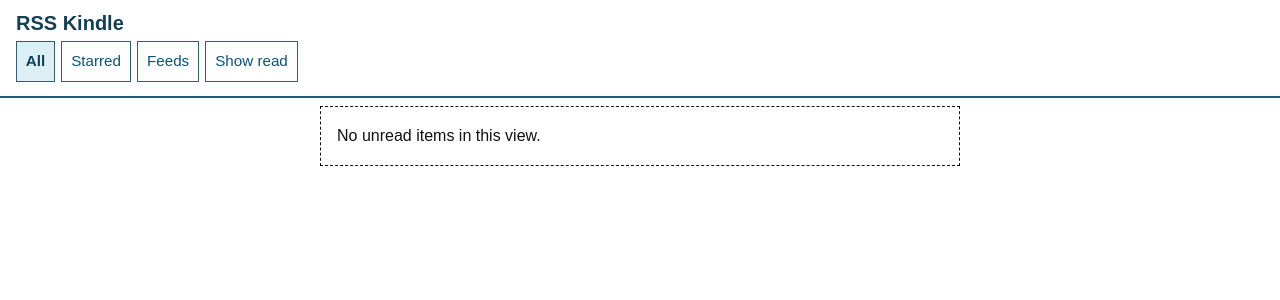
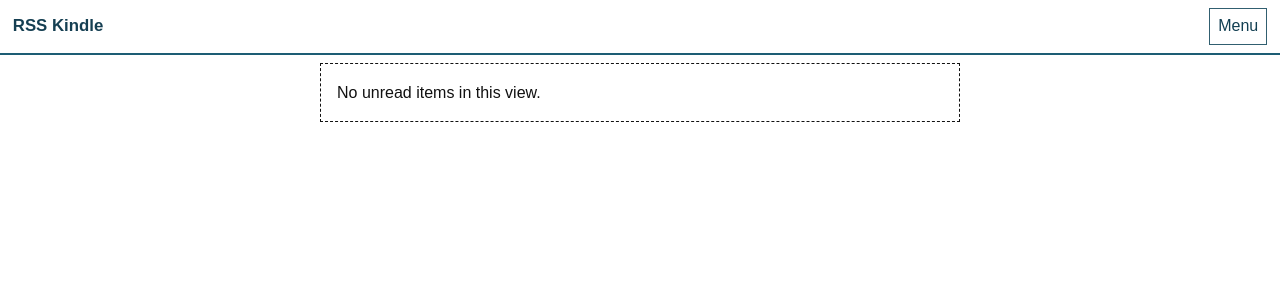
Before and after one commit to rymc/rss-kindle, a FastAPI app: page / in a window 1280 px wide. Shown: the top 300 px of the page. Run offline with FastAPI, Linux system fonts and the light colour scheme; data comes from the database, SQL or seed files in the repository; parts of the project's set-up code (start-up, migrations or seed data) failed here and were passed over.

Commit message:
refine kindle reader navigation

```diff
--- a/app/static/style.css
+++ b/app/static/style.css
@@ -70,42 +70,74 @@ button,
 .site-header {
   position: relative;
   z-index: 3;
-  padding: 0.7rem 1rem 0.85rem;
+  padding: 0.35rem 0.8rem;
   border-bottom: 2px solid #1d5d74;
   background: #fff;
 }
 
-.site-title-row {
-  display: flex;
-  align-items: baseline;
-  justify-content: space-between;
-  gap: 1rem;
+.reader-menu-summary {
+  display: grid;
+  min-height: 2.6rem;
+  grid-template-columns: auto minmax(0, 1fr) auto;
+  gap: 0.6rem;
+  align-items: center;
+  cursor: pointer;
+  list-style: none;
+  outline: 0;
+  -webkit-tap-highlight-color: transparent;
 }
 
-.site-header-actions {
-  display: flex;
-  align-items: center;
+.reader-menu-summary::-webkit-details-marker {
+  display: none;
 }
 
-.site-header-actions > * + * {
-  margin-left: 0.9rem;
+.reader-menu-summary::marker {
+  content: "";
 }
 
-.site-header-actions .inline-form {
-  display: flex;
-  margin: 0 0 0 0.9rem;
-}
-
-.site-header h1 {
-  margin: 0;
-  font-size: 1.25rem;
+.reader-menu-brand {
+  color: #153f52;
+  font-size: 1.05rem;
+  font-weight: bold;
   line-height: 1.2;
 }
 
-.site-header h1 a,
-.feeds-link {
-  color: #153f52;
-  text-decoration: none;
+.reader-menu-label {
+  display: inline-flex;
+  grid-column: 3;
+  min-width: 3.5rem;
+  min-height: 2.3rem;
+  box-sizing: border-box;
+  padding: 0.2rem 0.5rem;
+  border: 1px solid #315f70;
+  background: #fff;
+  color: #123f52;
+  align-items: center;
+  justify-content: center;
+  line-height: 1;
+}
+
+.reader-menu[open] .reader-menu-label {
+  background: #dceff5;
+  color: #103f55;
+  font-weight: bold;
+}
+
+.reader-menu-summary:focus .reader-menu-label {
+  border-width: 2px;
+}
+
+.reader-menu-panel {
+  position: absolute;
+  z-index: 3;
+  top: 100%;
+  right: 0;
+  left: 0;
+  box-sizing: border-box;
+  padding: 0.4rem 0.8rem 0.8rem;
+  border-top: 1px solid #9aaab0;
+  border-bottom: 2px solid #1d5d74;
+  background: #fff;
 }
 
 .text-button {
@@ -115,12 +147,11 @@ button,
 }
 
 .kindle-group-nav {
-  display: flex;
+  display: grid;
+  grid-template-columns: repeat(3, minmax(0, 1fr));
   align-items: stretch;
   gap: 0.4rem;
-  margin-top: 0.35rem;
-  overflow: hidden;
-  white-space: nowrap;
+  margin: 0;
 }
 
 .kindle-group-nav a {
@@ -145,20 +176,41 @@ button,
 }
 
 .kindle-group-nav .category-picker-link {
-  flex: 1 1 auto;
   min-width: 0;
   overflow: hidden;
   text-overflow: ellipsis;
-}
-
-.kindle-group-nav .read-visibility-toggle {
-  flex: 0 0 auto;
 }
 
 .kindle-group-nav .read-visibility-toggle.active {
   border-color: #873535;
   background: #f6dddd;
   color: #711e1e;
+}
+
+.site-header-actions {
+  display: flex;
+  gap: 0.4rem;
+  margin-top: 0.4rem;
+  align-items: stretch;
+}
+
+.site-header-actions .inline-form {
+  display: flex;
+  margin: 0;
+}
+
+.site-header-actions a,
+.site-header-actions .text-button {
+  display: inline-flex;
+  min-height: 2.6rem;
+  box-sizing: border-box;
+  padding: 0.3rem 0.65rem;
+  border: 1px solid #315f70;
+  background: #fff;
+  color: #123f52;
+  align-items: center;
+  justify-content: center;
+  text-decoration: none;
 }
 
 .content {
--- a/app/templates/base.html
+++ b/app/templates/base.html
@@ -9,15 +9,33 @@
     {% if admin_styles %}<link rel="stylesheet" href="{{ request.url_for('static', path='admin.css') }}?v={{ static_versions['admin.css'] }}" />{% endif %}
     {% if reader_script %}<script src="{{ request.url_for('static', path='reader.js') }}?v={{ static_versions['reader.js'] }}" defer></script>{% endif %}
   </head>
-  <body>
+  <body{% if body_class %} class="{{ body_class }}"{% endif %}>
     {% if show_site_header is not defined %}{% set show_site_header = true %}{% endif %}
     {% if show_site_header %}
     <header class="site-header">
-      <div class="site-title-row">
-        <h1><a href="{{ request.url_for('home') }}">RSS Kindle</a></h1>
+      <details class="reader-menu">
+        <summary class="reader-menu-summary">
+          <span class="reader-menu-brand">RSS Kindle</span>
         {% if stream_offset is defined and items %}
-        <p class="stream-page-status" data-stream-page-status>{{ stream_offset + 1 }}–{{ stream_offset + items|length }}/{{ stream_offset + items|length }}{% if older_url %}+{% endif %}</p>
+          <span class="stream-page-status" data-stream-page-status>{{ stream_offset + 1 }}–{{ stream_offset + items|length }}/{{ stream_offset + items|length }}{% if older_url %}+{% endif %}</span>
         {% endif %}
+          <span class="reader-menu-label">Menu</span>
+        </summary>
+
+        <div class="reader-menu-panel">
+          <nav class="kindle-group-nav" aria-label="Reader views">
+            <a href="{{ request.url_for('home') }}" class="{% if request.url.path == '/' %}active{% endif %}"{% if request.url.path == '/' %} aria-current="page"{% endif %}>All</a>
+            {% if groups %}
+            <a href="{{ request.url_for('categories_view') }}" class="category-picker-link{% if active_group_slug or request.url.path == '/categories' %} active{% endif %}"{% if request.url.path == '/categories' %} aria-current="page"{% endif %}>{{ active_group_name or 'Categories' }}</a>
+            {% endif %}
+            <a href="{{ request.url_for('starred_view') }}" class="{% if request.url.path == '/starred' %}active{% endif %}"{% if request.url.path == '/starred' %} aria-current="page"{% endif %}>Starred</a>
+            <a href="{{ request.url_for('feeds_index') }}" class="{% if request.url.path == '/feeds' or active_feed_id %}active{% endif %}"{% if request.url.path == '/feeds' or active_feed_id %} aria-current="page"{% endif %}>Feeds</a>
+            {% if read_toggle_url %}
+            <a href="{{ read_toggle_url }}" class="read-visibility-toggle{% if include_read %} active{% endif %}">{% if include_read %}Hide read{% else %}Show read{% endif %}</a>
+            {% endif %}
+          </nav>
+
+          {% if is_admin or (auth_enabled and current_user) %}
           <div class="site-header-actions">
             {% if is_admin %}
             <a href="{{ request.url_for('dashboard_page') }}">Dashboard</a>
@@ -29,19 +47,9 @@
             </form>
             {% endif %}
           </div>
+          {% endif %}
         </div>
-
-      <nav class="kindle-group-nav">
-        <a href="{{ request.url_for('home') }}" class="{% if request.url.path == '/' %}active{% endif %}"{% if request.url.path == '/' %} aria-current="page"{% endif %}>All</a>
-        {% if groups %}
-        <a href="{{ request.url_for('categories_view') }}" class="category-picker-link{% if active_group_slug or request.url.path == '/categories' %} active{% endif %}"{% if request.url.path == '/categories' %} aria-current="page"{% endif %}>{{ active_group_name or 'Categories' }}</a>
-        {% endif %}
-        <a href="{{ request.url_for('starred_view') }}" class="{% if request.url.path == '/starred' %}active{% endif %}"{% if request.url.path == '/starred' %} aria-current="page"{% endif %}>Starred</a>
-        <a href="{{ request.url_for('feeds_index') }}" class="{% if request.url.path == '/feeds' or active_feed_id %}active{% endif %}"{% if request.url.path == '/feeds' or active_feed_id %} aria-current="page"{% endif %}>Feeds</a>
-        {% if read_toggle_url %}
-        <a href="{{ read_toggle_url }}" class="read-visibility-toggle{% if include_read %} active{% endif %}">{% if include_read %}Hide read{% else %}Show read{% endif %}</a>
-        {% endif %}
-      </nav>
+      </details>
     </header>
     {% endif %}
 
--- a/app/templates/index.html
+++ b/app/templates/index.html
@@ -22,10 +22,6 @@
       <time class="item-time" datetime="{{ item.published_at or '' }}">{{ item.published_at|format_relative_time }}</time>
       <span class="meta-sep" aria-hidden="true">|</span>
       <span class="item-source">{{ item.source_label }}</span>
-      {% if item.group_display %}
-      <span class="meta-sep" aria-hidden="true">|</span>
-      <span class="item-group">{{ item.group_display }}</span>
-      {% endif %}
       {% if include_read and item.is_read %}
       <span class="meta-sep" aria-hidden="true">|</span>
       <span class="item-read-state">Read</span>
```
Also changed, not shown: other parts of app/static/style.css (+47 -40 lines), app/reader_routes.py (+2 -12 lines), app/templates/item.html (+5 -2 lines), tests/test_web.py (+20 -0 lines), README.md. Lines whose indentation alone changed are shown as unchanged.
